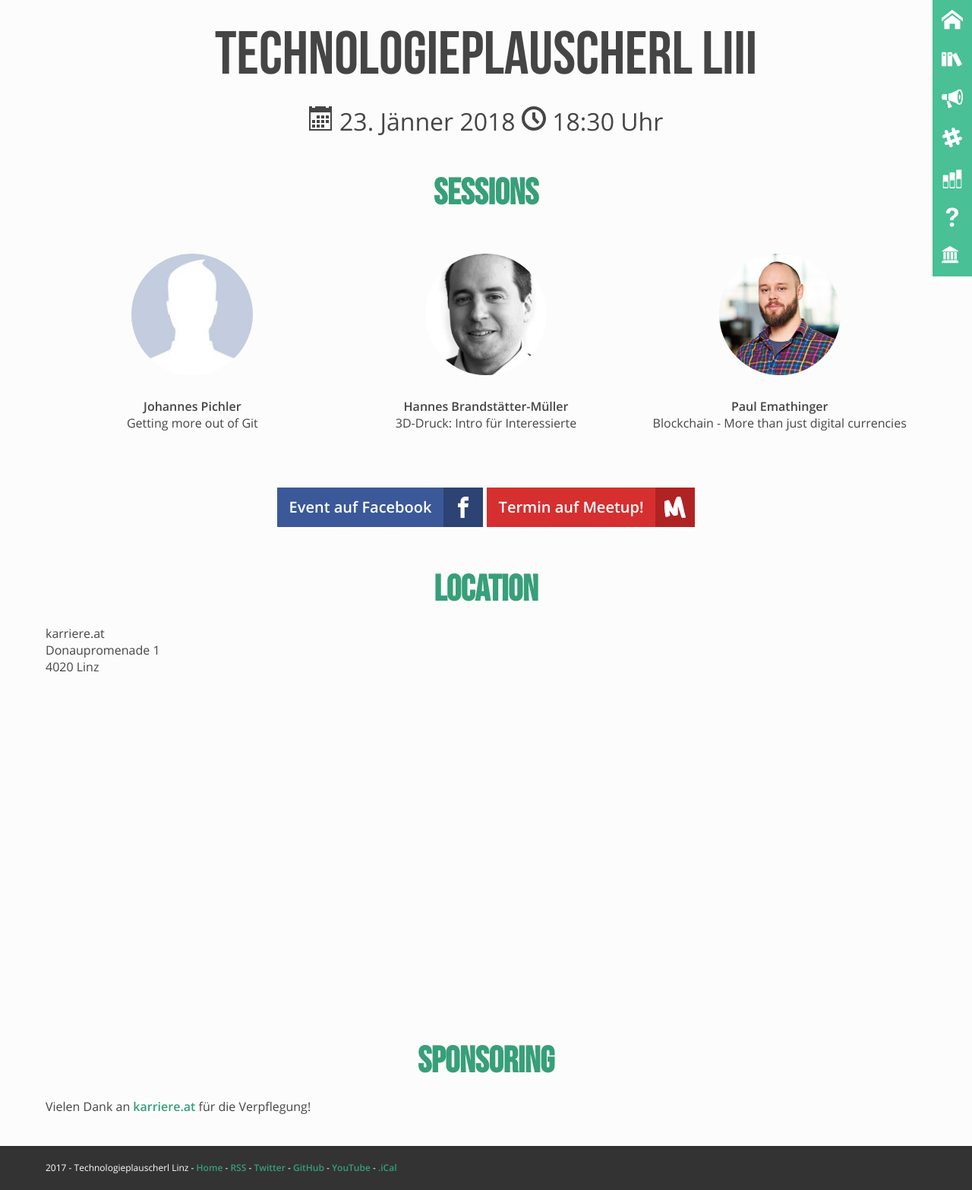
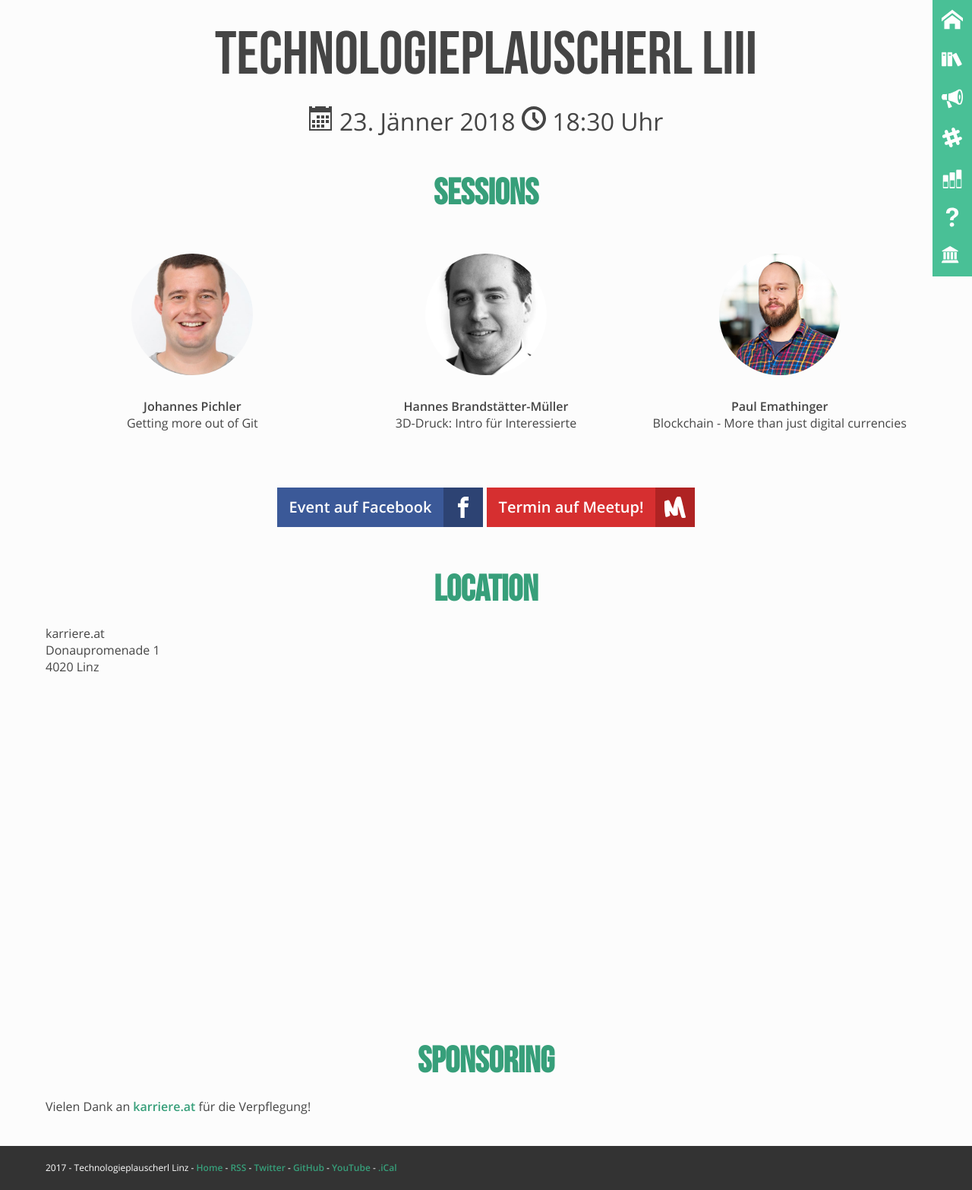
Before and after one commit to mericanAncer127/plauscherl, a Jekyll site: the page built from _plauscherl/53.html, in a window 1280 px wide. Shown: the whole page at 76% size. Built offline with Jekyll 4.4.1, drawn with Linux system fonts in a browser that asks for light colours.

Commit message:
updates speaker avatar and talk

```diff
--- a/_plauscherl/53.html
+++ b/_plauscherl/53.html
@@ -26,7 +26,7 @@ speakers:
 -
   name: "Johannes Pichler"
   talk: "Getting more out of Git"
-  img: /img/speaker_male_no_img.jpg
+  img: /img/speaker-avatars/johannes-pichler.jpg
 -
   name: "Hannes Brandstätter-Müller"
   talk: "3D-Druck: Intro für Interessierte"
```
Also changed, not shown: img/speaker-avatars/johannes-pichler.jpg (added).
